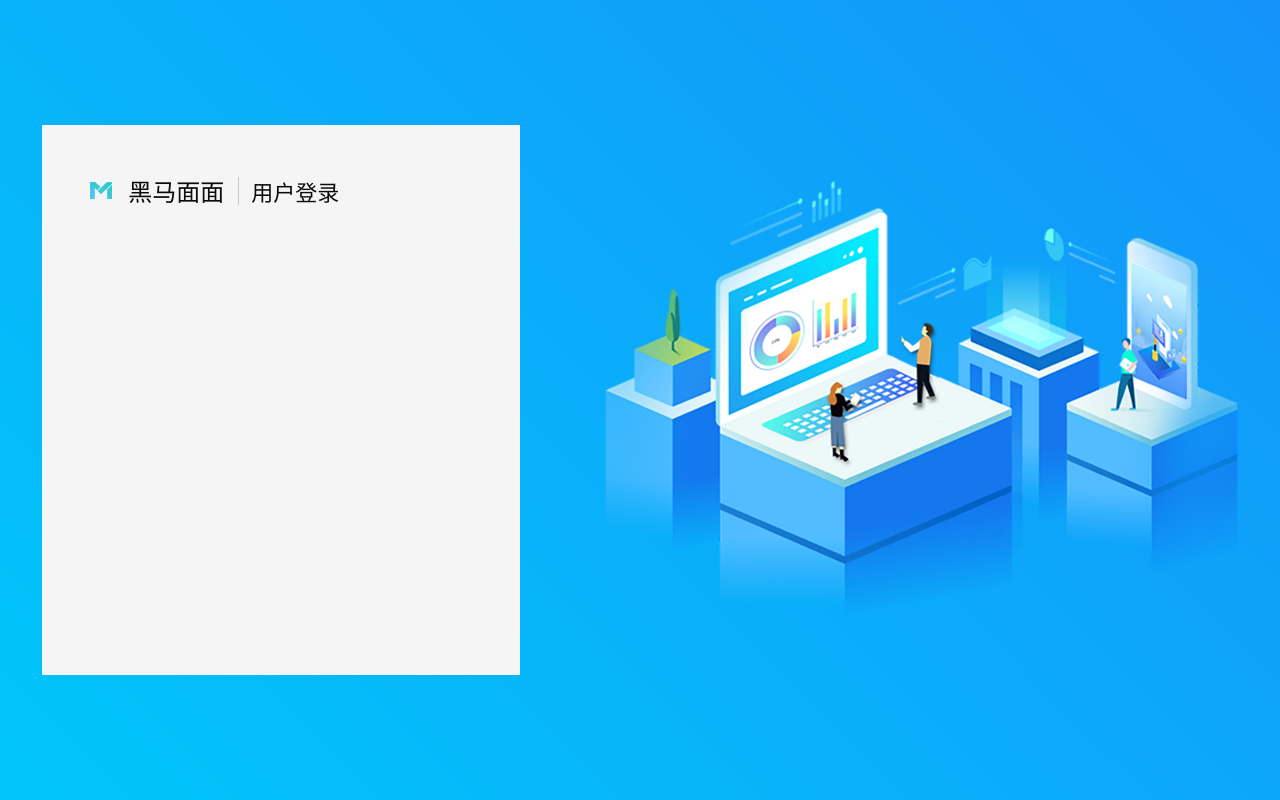
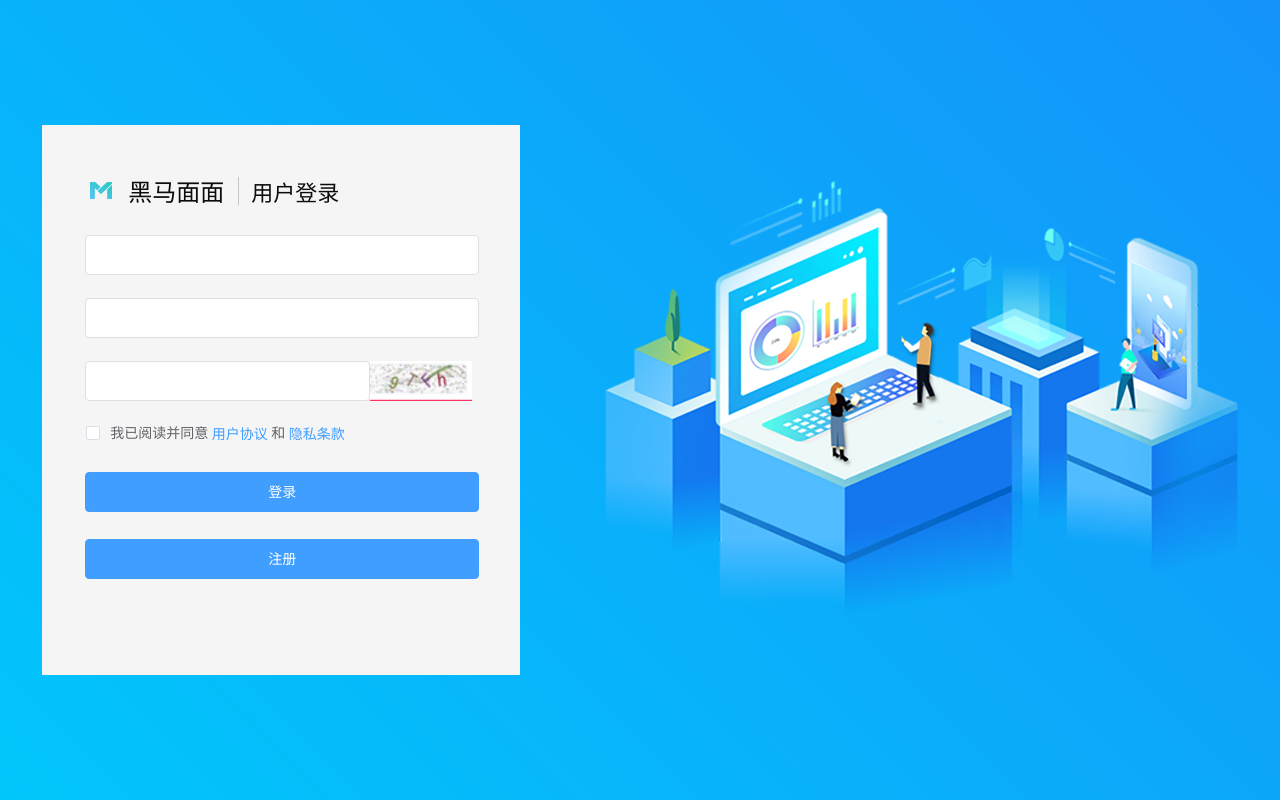
Before and after one commit to GreatTune/heimamm, a Vue app: page /#/login in a window 1280 px wide. Built offline with nearby package versions, Linux system fonts and the light colour scheme.

Commit message:
登录模块-表单静态 html 样式完成

```diff
--- a/src/views/login/login.vue
+++ b/src/views/login/login.vue
@@ -3,42 +3,101 @@
     <div class="login-left">
       <!-- 标题 -->
       <div class="box-title">
-        <div class="left-img"><img src="../../assets/login-logo.png" alt=""></div>
+        <div class="left-img">
+          <img src="../../assets/login-logo.png" alt />
+        </div>
         <div class="left-title">黑马面面</div>
         <div class="left-line"></div>
         <div class="left-user-title">用户登录</div>
       </div>
 
+      <!-- 登录表单 -->
+      <el-form
+        :model="ruleForm"
+        :rules="rules"
+        ref="ruleForm"
+        label-width="43px"
+        class="demo-ruleForm login-from"
+      >
+        <el-form-item class="input-from" label="" prop="username">
+          <el-input v-model="ruleForm.username"></el-input>
+        </el-form-item>
+        <el-form-item class="input-from" label="" prop="password">
+          <el-input v-model="ruleForm.password"></el-input>
+        </el-form-item>
+        <el-row>
+          <el-col :span="18">
+            <el-form-item label="" prop="password">
+              <el-input v-model="ruleForm.code"></el-input>
+            </el-form-item>
+          </el-col>
+          <el-col :span="6">
+            <div class="code-img">
+              <img src="../../assets/01.png" alt />
+            </div>
+          </el-col>
+        </el-row>
+        <template>
+          <el-checkbox class="login-checked" v-model="checked">
+            我已阅读并同意
+            <el-link type="primary">用户协议</el-link>
+            和
+            <el-link type="primary">隐私条款</el-link>
+          </el-checkbox>
+        </template>
+        <el-form-item>
+          <el-button class="login-btn" type="primary">登录</el-button>
+          <el-button class="login-btn from-btn" type="primary">注册</el-button>
+        </el-form-item>
+      </el-form>
     </div>
     <div class="login-right">
-      <img src="../../assets/login_banner_ele.png" alt="">
+      <img src="../../assets/login_banner_ele.png" alt />
     </div>
   </div>
 </template>
 
 <script>
 export default {
-
-}
+  data() {
+    return {
+      ruleForm: {
+        username: "",
+        password: "",
+        code: ""
+      },
+      rules: {
+        name: [
+          { required: true, message: "手机号不能为空", triggre: "blur" },
+          { min: 11, max: 11, message: "手机号长度为11位数", trigger: "blur" }
+        ]
+      }
+    };
+  }
+};
 </script>
 
 <style lang="less">
 /* 背景主体布局 */
-.login-content{
+.login-content {
   display: flex;
   align-items: center;
   justify-content: space-around;
   height: 100%;
-  background:linear-gradient(225deg,rgba(20,147,250,1),rgba(1,198,250,1));
+  background: linear-gradient(
+    225deg,
+    rgba(20, 147, 250, 1),
+    rgba(1, 198, 250, 1)
+  );
   // 左边登录css样式
   .login-left {
     display: inline-block;
     width: 478px;
     height: 550px;
-    background-color: #F5F5F5;
+    background-color: #f5f5f5;
     box-sizing: content-box;
     // 标题 css样式
-    .box-title{
+    .box-title {
       display: flex;
       align-items: center;
       padding: 48px 0 0 48px;
@@ -49,21 +108,43 @@ export default {
         margin-right: 16px;
       }
       // 黑马面面 css样式
-      .left-title{
+      .left-title {
         font-size: 24px;
-        color: #0C0C0C;
+        color: #0c0c0c;
       }
       // 线条
-      .left-line{
+      .left-line {
         width: 1px;
         height: 28px;
-        background-color: #C7C7C7;
+        background-color: #c7c7c7;
         margin: 0 12px 0 14px;
       }
       // 用户登录 css样式
       .left-user-title {
         font-size: 22px;
-        color: #0C0C0C;
+        color: #0c0c0c;
+      }
+    }
+    // 表单 css样式
+    .login-from {
+      margin-top: 27px;
+      margin-right: 41px;
+      .code-img {
+        height: 40px;
+        img {
+          height: 100%;
+        }
+      }
+      .login-checked {
+        padding-left: 44px;
+        margin-bottom: 28px;
+      }
+      .login-btn {
+        width: 100%;
+        margin-left: 0
+      }
+      .from-btn {
+        margin-top: 26px;
       }
     }
   }
```
Also changed, not shown: src/assets/01.png (added).
